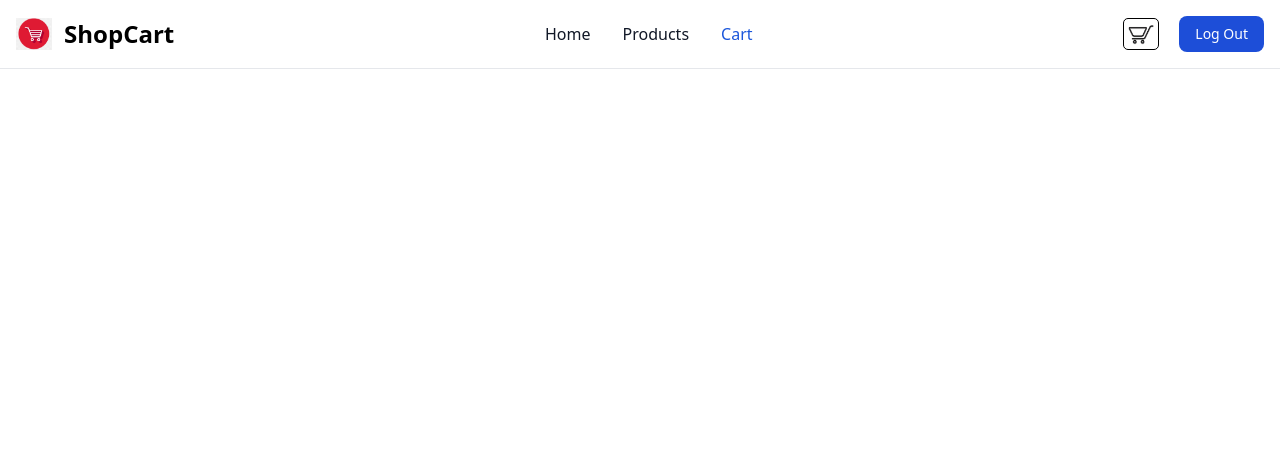
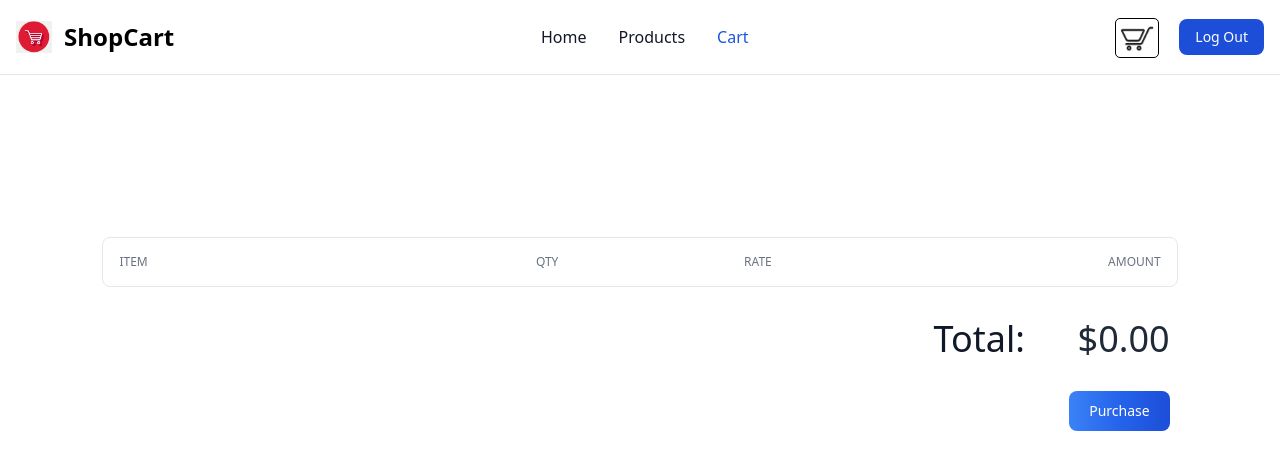
Before and after one commit to Hil-Patel/E-Commerce, a React (Create React App) app: page /cart in a window 1280 px wide. Shown: the top 470 px of the page. Built offline with nearby package versions, Linux system fonts and the light colour scheme.

Commit message:
cart page done code before final testing

```diff
--- a/src/assets/css/style.css
+++ b/src/assets/css/style.css
@@ -12,6 +12,7 @@
 }
 .cart-gap{
     display: flex;
+    align-items: center;
     gap: 20px;
 }
 .cart{
@@ -26,7 +27,8 @@
 }
 .photo{
     object-fit: contain;
-    height: 500px;
+    height: 250px;
+    margin: auto;
 }
 .title-product{
     overflow: hidden;
@@ -36,7 +38,12 @@
     -webkit-box-orient: vertical;
 }
 .item-card{
-    height: 680px;
+    width: 360px;
+
+}
+.item-card>div{
+    width: 100%;
+
 }
 .count-change{
     display: flex;
@@ -51,9 +58,8 @@
     align-items: center;
     width: 30px ;
     height: 30px;
-    border: 1px solid rgb(0, 0, 0);
-    border-radius: 20%;
-    background-color: rgb(248, 235, 210);
+    border-radius: 15%;
+    background-color: rgb(74, 156, 243);
 }
 .home-product{
     display: flex;
@@ -61,6 +67,12 @@
     gap: 5%;
     margin-top: 20px;
 
+}
+.bill{
+    margin: auto;
+    margin-bottom: 5rem;
+    width: 90%;
+    padding: 3%;
 }
 .error{
     color: red;
--- /dev/null
+++ b/src/components/Bill.jsx
@@ -0,0 +1,108 @@
+import React, { useContext, useEffect, useState } from "react";
+import { userContext } from "../routes/App";
+import { toast } from "react-toastify";
+
+const Bill = () => {
+  const [item] = useContext(userContext);
+  const [total, setTotal] = useState(0);
+  const purchased=()=>{
+    toast.success("Purchased successfully",{theme: "dark",pauseOnHover: false,})
+}
+
+const rerender = () => {
+    setInterval(() => {
+      let temp = 0;
+      for (let index = 0; index < item.length; index++) {
+        temp += item[index].price * item[index].count;
+      }
+      setTotal(temp.toFixed(2));
+    }, 10);
+  };
+
+  useEffect(() => {
+    rerender();
+  // eslint-disable-next-line react-hooks/exhaustive-deps
+  },[item]);
+  return (
+    <>
+      <div className="bill">
+        <div className="mt-6 border border-gray-200 p-4 rounded-lg space-y-4 dark:border-neutral-700">
+          <div className="hidden sm:grid sm:grid-cols-5">
+            <div className="sm:col-span-2 text-xs font-medium text-gray-500 uppercase dark:text-neutral-500">
+              Item
+            </div>
+            <div className="text-start text-xs font-medium text-gray-500 uppercase dark:text-neutral-500">
+              Qty
+            </div>
+            <div className="text-start text-xs font-medium text-gray-500 uppercase dark:text-neutral-500">
+              Rate
+            </div>
+            <div className="text-end text-xs font-medium text-gray-500 uppercase dark:text-neutral-500">
+              Amount
+            </div>
+          </div>
+
+          {item.map((data) => (
+            <>
+              <div className="hidden sm:block border-b border-gray-200 dark:border-neutral-700"></div>
+
+              <div className="grid grid-cols-3 sm:grid-cols-5 gap-2">
+                <div className="col-span-full sm:col-span-2">
+                  <h5 className="sm:hidden text-xs font-medium text-gray-500 uppercase dark:text-neutral-500">
+                    Item
+                  </h5>
+                  <p className="title-product font-medium text-gray-800 dark:text-neutral-200">
+                    {data.title}
+                  </p>
+                </div>
+                <div>
+                  <h5 className="sm:hidden text-xs font-medium text-gray-500 uppercase dark:text-neutral-500">
+                    Qty
+                  </h5>
+                  <p className="text-gray-800 dark:text-neutral-200">{data.count}</p>
+                </div>
+                <div>
+                  <h5 className="sm:hidden text-xs font-medium text-gray-500 uppercase dark:text-neutral-500">
+                    Rate
+                  </h5>
+                  <p className="text-gray-800 dark:text-neutral-200">{data.price}</p>
+                </div>
+                <div>
+                  <h5 className="sm:hidden text-xs font-medium text-gray-500 uppercase dark:text-neutral-500">
+                    Amount
+                  </h5>
+                  <p className="sm:text-end text-gray-800 dark:text-neutral-200">
+                    ${data.price * data.count}
+                  </p>
+                </div>
+              </div>
+            </>
+          ))}
+
+        </div>
+
+        <div className="mt-8 flex sm:justify-end m-2">
+          <dl className="grid sm:grid-cols-5 gap-x-1 text-lg">
+            <dt className="col-span-3 text-4xl font-medium text-gray-900 dark:text-white">
+              Total:
+            </dt>
+            <dd className="col-span-2 text-4xl font-medium text-gray-800 dark:text-neutral-200">
+              ${total}
+            </dd>
+          </dl>
+        </div>
+        <div className="flex justify-end mt-8">
+          <button
+            type="button"
+            onClick={purchased}
+            className="h-10 text-white bg-gradient-to-r from-blue-500 via-blue-600 to-blue-700 hover:bg-gradient-to-br focus:ring-4 focus:outline-none focus:ring-blue-300 dark:focus:ring-blue-800 font-medium rounded-lg text-sm px-5 py-2.5 text-center me-2 mb-2"
+          >
+            Purchase
+          </button>
+        </div>
+      </div>
+    </>
+  );
+};
+
+export default Bill;
--- a/src/components/Navbar.jsx
+++ b/src/components/Navbar.jsx
@@ -3,8 +3,9 @@ import NavbarOption from "./NavbarOption";
 import logo from "../assets/img/logo.png"
 
 const Navbar = ({ loggedInStatus }) => {
+
   return (
-    <nav className="bg-white dark:bg-gray-900  w-full z-20 top-0 start-0 border-b border-gray-200 dark:border-gray-600">
+    <nav className="bg-white  sticky w-full z-20 top-0 start-0 border-b border-gray-200 ">
       <div className="max-w-full flex flex-wrap items-center justify-between mx-auto p-4">
         <div
           className="flex items-center space-x-3 rtl:space-x-reverse"
@@ -14,7 +15,7 @@ const Navbar = ({ loggedInStatus }) => {
             className="h-8"
             alt="ShopCart Logo"
           />
-          <span className="self-center text-2xl font-semibold whitespace-nowrap dark:text-white">
+          <span className="self-center text-2xl font-semibold whitespace-nowrap ">
             ShopCart
           </span>
         </div>
--- a/src/components/NavbarOption.jsx
+++ b/src/components/NavbarOption.jsx
@@ -1,42 +1,95 @@
-import React from "react";
-import { NavLink} from "react-router-dom";
-import cart from "../assets/img/cart.jpg"
+import React, { useContext, useEffect, useState } from "react";
+import { NavLink } from "react-router-dom";
+import cart from "../assets/img/cart.jpg";
+import { userContext } from "../routes/App";
 
 const NavbarOption = () => {
+  const [item] = useContext(userContext);
+  const [uniqueItem, setUniqueItem] = useState(item.length);
+  const rerender = () => {
+    setInterval(() => {
+      setUniqueItem(item.length);
+    }, 10);
+
+  };
+
+  useEffect(() => {
+    rerender();
+  });
   return (
     <>
-      <div className="flex md:order-2 space-x-3 md:space-x-0 rtl:space-x-reverse">
-        <div className="cart-gap">
+      <div className="flex  md:order-2 space-x-3 md:space-x-0 rtl:space-x-reverse">
+        <div className="cart-gap ">
+
           <NavLink to={"/cart"}>
-          <img src={cart} alt="" className="w-9 cart"/>
+            <button className="flex align-center cart">
+            <img src={cart} alt="" className="w-9" />
+            {uniqueItem ? <span>({uniqueItem})</span>:null}
 
+
+            </button>
           </NavLink>
           <NavLink to={"/"}>
-      <button type="button" className="text-white bg-blue-700 hover:bg-blue-800 focus:ring-4 focus:outline-none focus:ring-blue-300 font-medium rounded-lg text-sm px-4 py-2 text-center dark:bg-blue-600 dark:hover:bg-blue-700 dark:focus:ring-blue-800">Log Out</button>
+            <button
+              type="button"
+              className="text-white bg-blue-700 hover:bg-blue-800 focus:ring-4 focus:outline-none focus:ring-blue-300 font-medium rounded-lg text-sm px-4 py-2 text-center "
+            >
+              Log Out
+            </button>
           </NavLink>
         </div>
-      <button data-collapse-toggle="navbar-sticky" type="button" className="inline-flex items-center p-2 w-10 h-10 justify-center text-sm text-gray-500 rounded-lg md:hidden hover:bg-gray-100 focus:outline-none focus:ring-2 focus:ring-gray-200 dark:text-gray-400 dark:hover:bg-gray-700 dark:focus:ring-gray-600" aria-controls="navbar-sticky" aria-expanded="false">
+        <button
+          data-collapse-toggle="navbar-sticky"
+          type="button"
+          className="inline-flex items-center p-2 w-10 h-10 justify-center text-sm text-gray-500 rounded-lg md:hidden hover:bg-gray-100 focus:outline-none focus:ring-2 focus:ring-gray-200 "
+          aria-controls="navbar-sticky"
+          aria-expanded="false"
+        >
           <span className="sr-only">Open main menu</span>
-        <svg className="w-5 h-5" aria-hidden="true" xmlns="http://www.w3.org/2000/svg" fill="none" viewBox="0 0 17 14">
-            <path stroke="currentColor" strokeLinecap="round" strokeLinejoin="round" strokeWidth="2" d="M1 1h15M1 7h15M1 13h15"/>
+          <svg
+            className="w-5 h-5"
+            aria-hidden="true"
+            xmlns="http://www.w3.org/2000/svg"
+            fill="none"
+            viewBox="0 0 17 14"
+          >
+            <path
+              stroke="currentColor"
+              strokeLinecap="round"
+              strokeLinejoin="round"
+              strokeWidth="2"
+              d="M1 1h15M1 7h15M1 13h15"
+            />
           </svg>
         </button>
       </div>
-  <div className="items-center justify-between hidden w-full md:flex md:w-auto md:order-1" id="navbar-sticky">
-    <ul className="flex flex-col p-4 md:p-0 mt-4 font-medium border border-gray-100 rounded-lg bg-gray-50 md:space-x-8 rtl:space-x-reverse md:flex-row md:mt-0 md:border-0 md:bg-white dark:bg-gray-800 md:dark:bg-gray-900 dark:border-gray-700">
+      <div
+        className="items-center justify-between hidden w-full md:flex md:w-auto md:order-1"
+        id="navbar-sticky"
+      >
+        <ul className="flex flex-col p-4 md:p-0 mt-4 font-medium border border-gray-100 rounded-lg bg-gray-50 md:space-x-8 rtl:space-x-reverse md:flex-row md:mt-0 md:border-0 md:bg-white ">
           <li>
             <NavLink to={"/home"}>
-        <div className="block py-2 px-3 text-gray-900 rounded hover:bg-gray-100 md:hover:bg-transparent md:hover:text-blue-700 md:p-0 md:dark:hover:text-blue-500 dark:text-white dark:hover:bg-gray-700 dark:hover:text-white md:dark:hover:bg-transparent dark:border-gray-700" aria-current="page">Home</div>
+              <div
+                className="block py-2 px-3 text-gray-900 rounded hover:bg-gray-100 md:hover:bg-transparent md:hover:text-blue-700 md:p-0 "
+                aria-current="page"
+              >
+                Home
+              </div>
             </NavLink>
           </li>
           <li>
             <NavLink to={"/product"}>
-        <div className="block py-2 px-3 text-gray-900 rounded hover:bg-gray-100 md:hover:bg-transparent md:hover:text-blue-700 md:p-0 md:dark:hover:text-blue-500 dark:text-white dark:hover:bg-gray-700 dark:hover:text-white md:dark:hover:bg-transparent dark:border-gray-700">Products</div>
+              <div className="block py-2 px-3 text-gray-900 rounded hover:bg-gray-100 md:hover:bg-transparent md:hover:text-blue-700 md:p-0 ">
+                Products
+              </div>
             </NavLink>
           </li>
           <li>
             <NavLink to={"/cart"}>
-        <div className="block py-2 px-3 text-gray-900 rounded hover:bg-gray-100 md:hover:bg-transparent md:hover:text-blue-700 md:p-0 md:dark:hover:text-blue-500 dark:text-white dark:hover:bg-gray-700 dark:hover:text-white md:dark:hover:bg-transparent dark:border-gray-700">Cart</div>
+              <div className="block py-2 px-3 text-gray-900 rounded hover:bg-gray-100 md:hover:bg-transparent md:hover:text-blue-700 md:p-0 ">
+                Cart
+              </div>
             </NavLink>
           </li>
         </ul>
--- a/src/pages/Cart.jsx
+++ b/src/pages/Cart.jsx
@@ -2,7 +2,7 @@ import React, { useContext} from 'react'
 import Navbar from '../components/Navbar'
 import { userContext } from "../routes/App";
 import ItemCard from '../components/ItemCard';
-
+import Bill from '../components/Bill';
 const Cart = () => {
     const [item]=useContext(userContext);
 
@@ -14,6 +14,7 @@ const Cart = () => {
         <div className="home-product p-10">
         {item.length>0?item.map((val)=><ItemCard key={val.id} dataValue={val}/>):null}
         </div>
+        <Bill />
 
     </>
   )
--- a/src/pages/Product.jsx
+++ b/src/pages/Product.jsx
@@ -39,14 +39,14 @@ const Product = () => {
       <form className="max-w-sm mx-auto mt-8">
         <label
           htmlFor="countries"
-          className="block mb-2 text-sm font-medium text-gray-900 dark:text-white"
+          className="block mb-2 text-sm font-medium text-gray-900 "
         >
           Select an Category
         </label>
         <select
           id="countries"
           onChange={e=>selectedCategory(e.target.value)}
-          className="bg-gray-50 border border-gray-300 text-gray-900 text-sm rounded-lg focus:ring-blue-500 focus:border-blue-500 block w-full p-2.5 dark:bg-gray-700 dark:border-gray-600 dark:placeholder-gray-400 dark:text-white dark:focus:ring-blue-500 dark:focus:border-blue-500"
+          className="bg-gray-50 border border-gray-300 text-gray-900 text-sm rounded-lg focus:ring-blue-500 focus:border-blue-500 block w-full p-2.5 "
         >
           <option defaultValue value="">Choose a Category</option>
           <option value="electronics" >Electronics</option>
```
Also changed, not shown: src/components/HeroSection.jsx (+5 -5 lines), src/components/ItemCard.jsx (+8 -10 lines), src/components/LogInForm.jsx (+5 -5 lines). Lines whose indentation alone changed are shown as unchanged.
